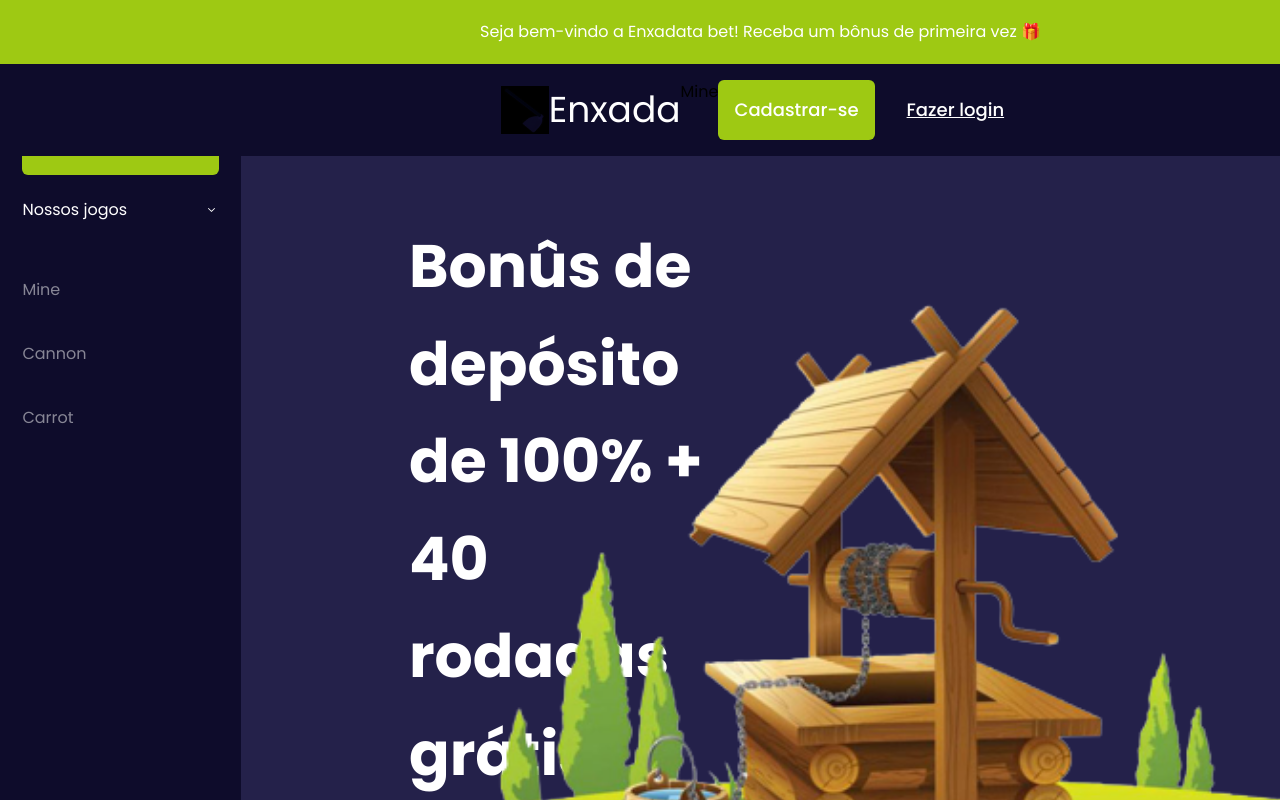
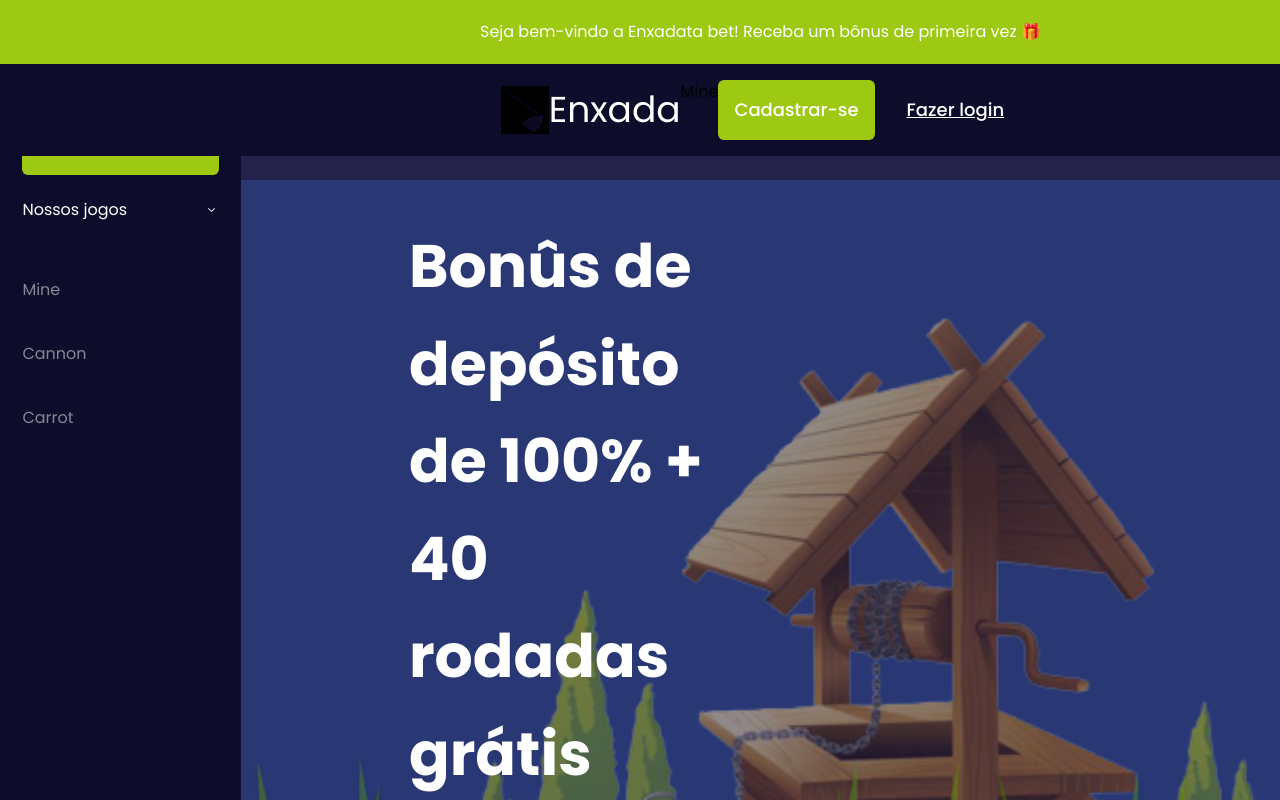
Before and after one commit to joaomuniz98/enxada, a Next.js app in the folder frontend/: page / in a window 1280 px wide. Shown: the top 800 px of the page. Built offline with nearby package versions, Linux system fonts and the light colour scheme.

Commit message:
adicionando imagens no hero

```diff
--- a/frontend/src/app/_layouts/Hero.tsx
+++ b/frontend/src/app/_layouts/Hero.tsx
@@ -10,17 +10,17 @@ interface HeroProps { }
 export default function Hero({ }: HeroProps) {
   return (
     <section className="relative [clip-path:_inset(0_-100vmax)] max-w-@baseSectionWidth mx-auto pt-@md px-@section pb-@container grid grid-cols-2">
-      { <img className="absolute object-top w-full object-contain left-0 right-0 top-0 bottom-0 bg-blend-screen z-10" src="/poco-hero.png" alt="Imagem do poço" /> }
-      <div>
-        <h1 className="text-6xl leading-relaxed mb-8 font-bold text-white">Bonûs de depósito de 100% + 40 rodadas grátis</h1>
-        <p className="text-lg text-white/50 mb-16 w-3/4">Deposite  e receba um bônus de 100% + 40 rodades gratis</p>
+      { <img className="absolute  h-full w-full object-cover  left-0 right-0 top-0 bottom-0 bg-blend-screen bg-blue-500 bg-opacity-50 opacity-50 multiply" src="/poco-hero.png" alt="Imagem do poço" /> }
+      <div className="z-10">
+        <h1 className="text-6xl leading-relaxed mb-8 font-bold text-white z-99">Bonûs de depósito de 100% + 40 rodadas grátis</h1>
+        <p className="text-lg text-white/50 mb-16 w-3/4 z-99">Deposite  e receba um bônus de 100% + 40 rodades gratis</p>
         <div className="flex justify-between">
           <CustomButton className="w-max">Resgatar bonûs gratis</CustomButton>
           <CustomButton variant="underline">Fazer login em outra conta</CustomButton>
         </div>
       </div>
       <div>
-
+      <img className="absolute  h-full w-full object-cover  left-0 right-0 top-0 bottom-0 bg-blend-screen opacity-50 multiply" src="/mato.png" alt="Imagem do poço" />
       </div>
     </section>
   )
```
Also changed, not shown: frontend/public/mato.png (added).
